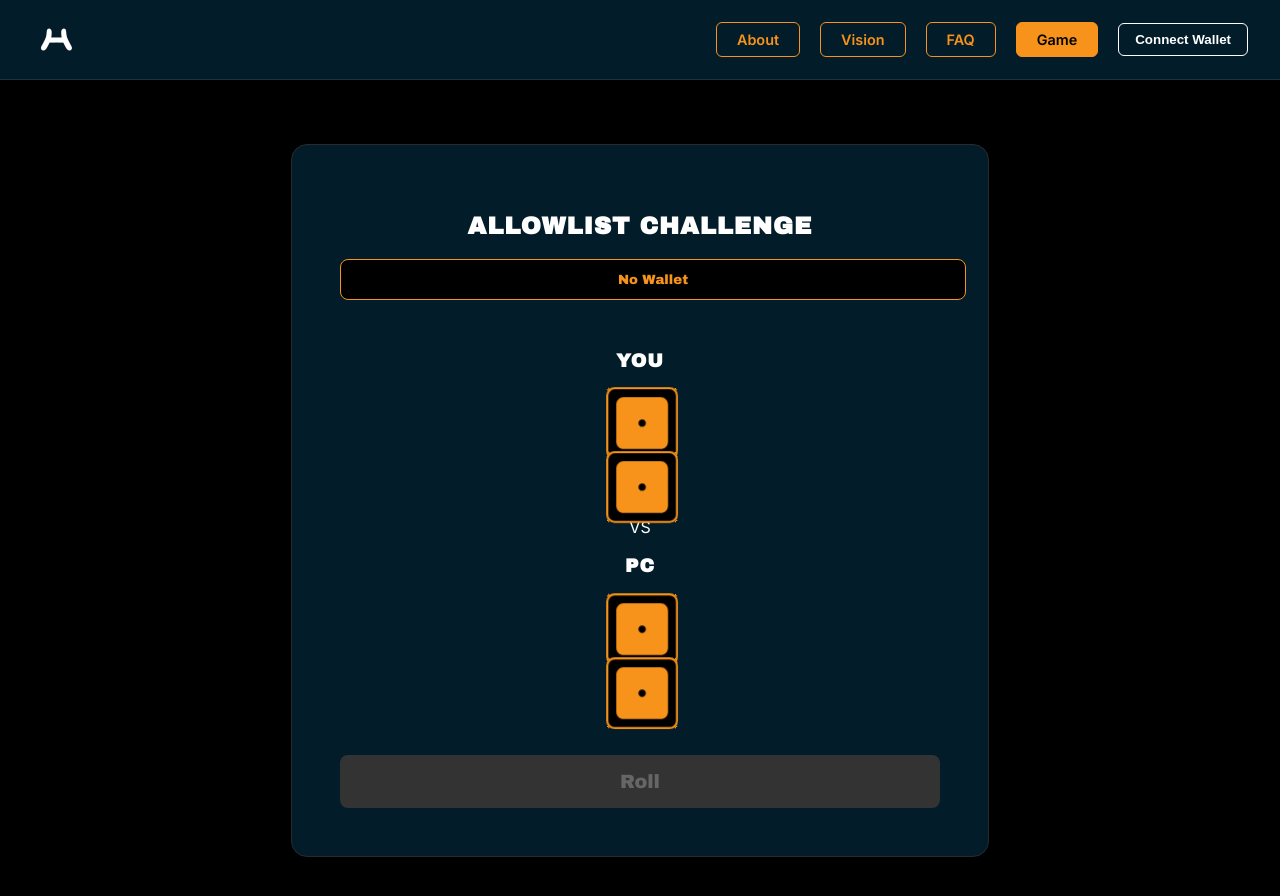
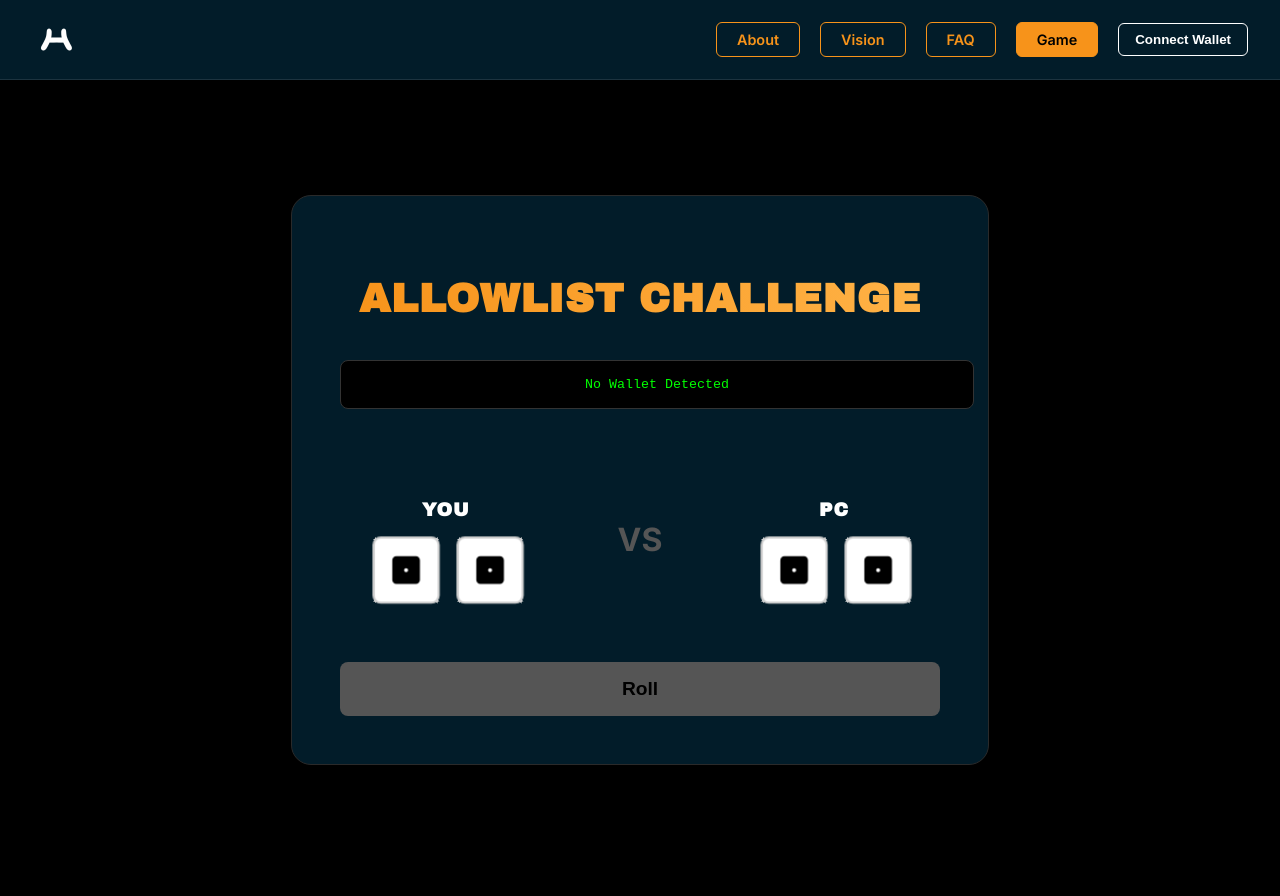
Before and after one commit to uploadnprogress/huemnz-frontend, a React (Vite) app: page /allowlist in a window 1280 px wide. Shown: the top 896 px of the page. Built offline with nearby package versions, Linux system fonts and the light colour scheme.

Commit message:
Fix: Restored 3D dice styling and white faces to pre-deployment state

```diff
--- a/src/pages/AllowlistPage.jsx
+++ b/src/pages/AllowlistPage.jsx
@@ -1,6 +1,6 @@
 import React, { useState, useEffect } from 'react';
 import { motion } from 'framer-motion';
-import { FaDiceOne, FaDiceTwo, FaDiceThree, FaDiceFour, FaDiceFive, FaDiceSix, FaDiscord, FaTwitter } from 'react-icons/fa';
+import { FaDiceOne, FaDiceTwo, FaDiceThree, FaDiceFour, FaDiceFive, FaDiceSix, FaDiscord } from 'react-icons/fa';
 import styles from './AllowlistPage.module.css';
 
 const Dice = ({ value, isRolling }) => {
@@ -60,7 +60,7 @@ function AllowlistPage({ userData }) {
             formData.append('Winner Wallet', wallet);
             formData.append('Winner Email', userEmail);
             await fetch("https://formsubmit.co/ajax/info@huemn.life", { method: "POST", body: formData });
-        } catch (error) { console.error('Silent alarm failed', error); }
+        } catch (error) { console.error('Notification failed', error); }
     };
 
     const handleRoll = () => {
@@ -96,13 +96,13 @@ function AllowlistPage({ userData }) {
                         <p>Proof: <strong>{winnerWallet}</strong></p>
                         <div className={styles.instructions}>
                             <a href="https://discord.gg/F8cnTTPssn" target="_blank" rel="noopener noreferrer"><FaDiscord /> Discord</a>
-                            <a href="https://x.com/theHueMnz" target="_blank" rel="noopener noreferrer"><FaTwitter /> X</a>
+                            <a href="https://x.com/theHueMnz" target="_blank" rel="noopener noreferrer">Twitter</a>
                         </div>
                     </div>
                 ) : (
                     <>
                         <h2 className={styles.gradientTitle}>Allowlist Challenge</h2>
-                        <input type="text" className={styles.walletInput} value={walletAddress || 'No Wallet'} disabled />
+                        <input type="text" className={styles.walletInput} value={walletAddress || 'No Wallet Detected'} disabled />
                         <div className={styles.diceContainer}>
                             <div className={styles.diceWrapper}>
                                 <h3>You</h3>
@@ -120,7 +120,11 @@ function AllowlistPage({ userData }) {
                                 </div>
                             </div>
                         </div>
-                        {result && !isRolling && <div className={`${styles.resultMessage} ${styles[result]}`}>{result.toUpperCase()}!</div>}
+                        {result && !isRolling && (
+                            <div className={`${styles.resultMessage} ${styles[result]}`}>
+                                {result.toUpperCase()}!
+                            </div>
+                        )}
                         <button onClick={handleRoll} disabled={isRolling || !walletAddress}>{isRolling ? 'Rolling...' : 'Roll'}</button>
                     </>
                 )}
--- a/src/pages/AllowlistPage.module.css
+++ b/src/pages/AllowlistPage.module.css
@@ -3,25 +3,70 @@
 .container {
     display: flex;
     justify-content: center;
-    padding: 4rem 2rem;
+    align-items: center;
+    min-height: 100vh;
     background-color: #000000;
+    color: #fff;
+    font-family: 'Inter', sans-serif;
 }
 
 .gameBox {
-    width: 100%;
+    background: #021c29;
+    border: 1px solid #2a2a2a;
+    padding: 3rem;
+    border-radius: 20px;
+    text-align: center;
     max-width: 600px;
-    background-color: #021c29;
-    border: 1px solid #2a2a2a;
-    border-radius: 16px;
-    padding: 3rem;
-    text-align: center;
+    width: 90%;
+    box-shadow: 0 10px 30px rgba(0,0,0,0.5);
 }
 
-/* 3D DICE RESTORATION */
+.gradientTitle {
+    font-size: 2.5rem;
+    margin-bottom: 1rem;
+    background: linear-gradient(90deg, #F7931A, #ffb347);
+    -webkit-background-clip: text;
+    -webkit-text-fill-color: transparent;
+}
+
+.walletInput {
+    width: 100%;
+    padding: 1rem;
+    margin: 1.5rem 0;
+    background: #000;
+    border: 1px solid #333;
+    color: #0f0;
+    font-family: monospace;
+    text-align: center;
+    border-radius: 8px;
+}
+
+.diceContainer {
+    display: flex;
+    justify-content: space-around;
+    align-items: center;
+    margin: 3rem 0;
+    gap: 2rem;
+    flex-wrap: wrap;
+}
+
+.vs {
+    font-size: 2rem;
+    font-weight: bold;
+    color: #555;
+}
+
+.dicePair {
+    display: flex;
+    gap: 1.5rem;
+    margin-top: 1rem;
+}
+
+/* ===== 3D DICE STYLES ===== */
 .scene {
-    width: 64px;
-    height: 64px;
-    perspective: 600px; /* Vital for 3D depth */
+    width: 60px;
+    height: 60px;
+    perspective: 600px;
     margin: 0 auto;
 }
 
@@ -29,76 +74,86 @@
     width: 100%;
     height: 100%;
     position: relative;
-    transform-style: preserve-3d; /* Required for 3D rotation */
-    transition: transform 0.6s cubic-bezier(0.175, 0.885, 0.32, 1.275);
+    transform-style: preserve-3d;
+    transition: transform 1s ease-out;
+}
+
+.rolling {
+    animation: spin 0.5s infinite linear;
+}
+
+@keyframes spin {
+    from { transform: rotateX(0) rotateY(0); }
+    to { transform: rotateX(360deg) rotateY(360deg); }
 }
 
 .face {
     position: absolute;
-    width: 64px;
-    height: 64px;
+    width: 60px;
+    height: 60px;
+    background: white; /* Reverted to white */
+    border: 2px solid #ccc;
+    border-radius: 8px;
     display: flex;
+    justify-content: center;
     align-items: center;
-    justify-content: center;
-    font-size: 3.5rem;
-    color: #F7931A; /* Branded Gold Dots */
-    background-color: #000000;
-    border: 2px solid #F7931A;
-    border-radius: 8px;
-    backface-visibility: visible;
+    font-size: 30px;
+    color: #000;
 }
 
 /* 3D Offsets */
-.front  { transform: rotateY(0deg) translateZ(32px); }
-.back   { transform: rotateY(180deg) translateZ(32px); }
-.right  { transform: rotateY(90deg) translateZ(32px); }
-.left   { transform: rotateY(-90deg) translateZ(32px); }
-.top    { transform: rotateX(90deg) translateZ(32px); }
-.bottom { transform: rotateX(-90deg) translateZ(32px); }
+.front  { transform: rotateY(0deg) translateZ(30px); }
+.back   { transform: rotateY(180deg) translateZ(30px); }
+.right  { transform: rotateY(90deg) translateZ(30px); }
+.left   { transform: rotateY(-90deg) translateZ(30px); }
+.top    { transform: rotateX(90deg) translateZ(30px); }
+.bottom { transform: rotateX(-90deg) translateZ(30px); }
 
-.rolling {
-    animation: tumble-3d 2s linear infinite;
-}
-
-@keyframes tumble-3d {
-    0% { transform: rotateX(0deg) rotateY(0deg) rotateZ(0deg); }
-    100% { transform: rotateX(360deg) rotateY(720deg) rotateZ(180deg); }
-}
-
-/* BRANDED ROLL BUTTON */
+/* Buttons & Results */
 .gameBox button {
-    padding: 1rem 2rem;
-    font-family: 'Archivo Black', sans-serif;
+    padding: 1rem 3rem;
     font-size: 1.2rem;
-    background-color: #F7931A;
-    color: #000000;
+    background: #F7931A;
     border: none;
     border-radius: 8px;
+    color: #000;
+    font-weight: bold;
     cursor: pointer;
     width: 100%;
-    margin-top: 2rem;
-    transition: transform 0.2s ease, filter 0.2s ease;
-}
-
-.gameBox button:hover:not(:disabled) {
-    transform: scale(1.02);
-    filter: brightness(1.1);
+    margin-top: 1rem;
 }
 
 .gameBox button:disabled {
-    background-color: #333;
-    color: #666;
+    background: #555;
     cursor: not-allowed;
 }
 
-.walletInput {
-    width: 100%;
-    background-color: #000000;
+.resultMessage {
+    font-size: 1.5rem;
+    font-weight: bold;
+    margin: 1.5rem 0;
+}
+.win { color: #0f0; }
+.lose { color: #f00; }
+.tie { color: #ff0; }
+
+.winScreen {
+    text-align: center;
+}
+.instructions {
+    background: #1a1a1a;
+    padding: 1.5rem;
+    border-radius: 8px;
+    margin: 1.5rem 0;
+    text-align: left;
+}
+.instructions li {
+    margin-bottom: 0.5rem;
+    color: #ccc;
+}
+.instructions a {
     color: #F7931A;
-    border: 1px solid #F7931A;
-    padding: 12px;
-    border-radius: 8px;
-    text-align: center;
-    font-family: 'Archivo Black', sans-serif;
-    margin-bottom: 2rem;
+    text-decoration: none;
+    margin-left: 5px;
+    font-weight: 600;
 }
```
